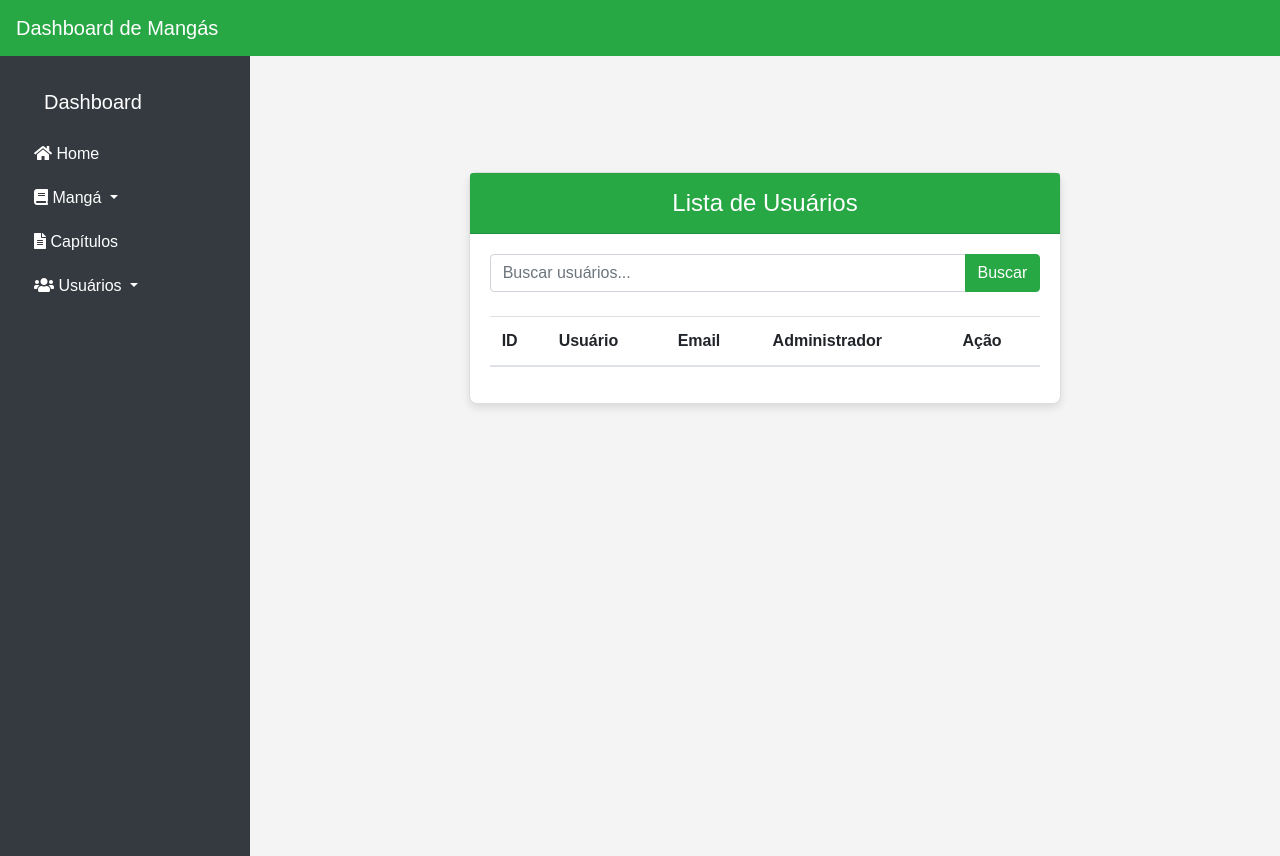
After one commit to ryuzak1/mangabox, a Flask app: page /users in a window 1280 px wide. The commit adds this page. Run offline with Flask 3, Linux system fonts and the light colour scheme; lists and menus that the app fills with data are empty; some libraries are stand-ins or nearby versions.

Commit message:
Adição para usuário, adição de imagens para os capitulos e mangás

```diff
--- a/app/routes.py
+++ b/app/routes.py
@@ -1,6 +1,6 @@
-from flask import Blueprint, render_template, request, redirect, url_for,jsonify
+from flask import Blueprint, render_template, request, redirect, url_for,jsonify,session,flash
 from config import db
-from app.models import Manga, Capitulo
+from app.models import Manga, Capitulo, User
 from flask_paginate import Pagination, get_page_parameter
 from datetime import datetime
 import os
@@ -10,7 +10,7 @@ from fpdf import FPDF
 from PIL import Image
 from io import BytesIO
 import logging
-
+from functools import wraps
 # Configurar logging
 logging.basicConfig(level=logging.INFO, format='%(asctime)s - %(levelname)s - %(message)s')
 
@@ -86,12 +86,43 @@ def processar_capitulos(url_base, capitulo_inicial, capitulo_final, manga_id, no
         capitulo_atual += 0.5
 
 
+
+
+def login_required(f):
+    @wraps(f)
+    def decorated_function(*args, **kwargs):
+        if 'user' not in session:
+            return redirect(url_for('routes.login'))
+        return f(*args, **kwargs)
+    return decorated_function
+
+
 @routes.route('/')
-def index():
-    mangas = Manga.query.all()
+@login_required
+def home():
     total_mangas = Manga.query.count()
-    categorias = db.session.query(Manga.categoria, db.func.count(Manga.categoria)).group_by(Manga.categoria).all()
-    return render_template('index.html', mangas=mangas, total_mangas=total_mangas, categorias=categorias)
+    total_capitulos = Capitulo.query.count()
+    mangas = Manga.query.order_by(Manga.id.desc()).limit(5).all()
+    return render_template('index.html', total_mangas=total_mangas, total_capitulos=total_capitulos, mangas=mangas)
+
+
+
+
+@routes.route('/login', methods=['GET', 'POST'])
+def login():
+    if request.method == 'POST':
+        username = request.form['username']
+        password = request.form['password']
+
+        if username == 'admin' and password == 'ninda':
+            session['user'] = username
+            return redirect(url_for('routes.home'))
+        else:
+            flash('Usuário ou senha incorretos!')
+
+    return render_template('login.html')
+
+
 
 @routes.route('/add', methods=['GET', 'POST'])
 def add():
@@ -119,13 +150,16 @@ def add_full_manga():
     if request.method == 'POST':
         url_base = request.form.get('url_base')
         capitulos_e_urls, manga_id, nome_manga = adicionar_manga_completo(url_base)
-        total_chapters = len(capitulos_e_urls)
 
-        response = {
-            'total_chapters': total_chapters,
-            'chapters': [{'number': capitulo, 'url': url, 'manga_id': manga_id, 'nome_manga': nome_manga} for capitulo, url in capitulos_e_urls if url]
-        }
-        return jsonify(response)
+        for numero_capitulo, capitulo_url in capitulos_e_urls:
+            try:
+                # Processar capítulo completo usando a lógica existente
+                processar_capitulos(url_base, float(numero_capitulo), float(numero_capitulo), manga_id, nome_manga)
+                logging.info(f"Capítulo {numero_capitulo} adicionado com sucesso.")
+            except Exception as e:
+                logging.error(f"Erro ao processar o capítulo {numero_capitulo}: {e}")
+
+        return jsonify({'success': True, 'message': 'Mangá completo adicionado com sucesso.'})
 
     return render_template('add_full.html')
 
@@ -150,7 +184,44 @@ def adicionar_manga_completo(url_base):
     descricao = data.find('p').get_text() if data.find('p') else 'Descrição Não Encontrada'
     categoria = 'Indefinido'
 
-    novo_manga = Manga(nome=titulo, descricao=descricao, categoria=categoria, url_base=url_base)
+    # Obter URL da imagem da capa
+    poster_div = sheader.find('div', class_='poster')
+    poster_url = poster_div.find('img')['src'] if poster_div and poster_div.find('img') else None
+
+    # Log do link da imagem de capa para verificar
+    logging.info(f"URL da imagem de capa: {poster_url}")
+
+    # Baixar a imagem da capa se a URL estiver disponível
+    if poster_url:
+        try:
+            logging.info("Iniciando download da imagem de capa.")
+            img_data = requests.get(poster_url).content
+            img_name = f"{titulo.replace(' ', '_')}_cover.jpg"
+            img_path = os.path.join(os.path.abspath(os.path.dirname(__file__)), '..', 'static', 'covers', img_name)  # Usar o diretório existente
+
+            # Criar o diretório se não existir
+            os.makedirs(os.path.dirname(img_path), exist_ok=True)
+
+            # Salvar a imagem da capa localmente
+            with open(img_path, 'wb') as handler:
+                handler.write(img_data)
+            logging.info(f"Imagem de capa salva com sucesso em {img_path}.")
+
+            # Verificar se o arquivo foi salvo e obter seu tamanho
+            if os.path.exists(img_path):
+                file_size = os.path.getsize(img_path)
+                logging.info(f"Arquivo salvo: {img_path} ({file_size} bytes)")
+            else:
+                logging.error("Erro: o arquivo da imagem de capa não foi encontrado no diretório.")
+
+        except Exception as e:
+            logging.error(f"Erro ao baixar ou salvar a imagem de capa: {e}")
+            img_name = None
+    else:
+        logging.warning("URL da imagem de capa não encontrada.")
+        img_name = None
+
+    novo_manga = Manga(nome=titulo, descricao=descricao, categoria=categoria, url_base=url_base, capa=img_name)
     db.session.add(novo_manga)
     db.session.commit()
 
@@ -186,17 +257,6 @@ def processar_capitulo_route():
     url_tratada = chapter_url.rsplit('-', 1)[0] + '-'
     processar_capitulos(url_tratada, float(chapter_number), float(chapter_number), manga_id, nome_manga)
     return jsonify(success=True)
-
-
-
-
-
-
-
-
-
-
-
 
 @routes.route('/edit/<int:id>', methods=['GET', 'POST'])
 def edit(id):
@@ -309,3 +369,43 @@ def delete_capitulo(id):
         db.session.delete(capitulo)
         db.session.commit()
     return redirect(url_for('routes.capitulos'))
+
+
+@routes.route('/register', methods=['GET', 'POST'])
+def register():
+    if request.method == 'POST':
+        username = request.form['username']
+        email = request.form['email']
+        password = request.form['password']
+        is_admin = 'is_admin' in request.form  # Ajuste para verificar o checkbox
+
+        # Verificar se o usuário ou email já existe
+        if User.query.filter_by(username=username).first() or User.query.filter_by(email=email).first():
+            flash('Usuário ou email já existe!', 'danger')
+        else:
+            user = User(username=username, email=email, password=password, is_admin=is_admin)
+            db.session.add(user)
+            db.session.commit()
+            flash('Usuário cadastrado com sucesso!', 'success')
+
+    return render_template('register.html')
+
+@routes.route('/users', methods=['GET', 'POST'])
+
+def list_users():
+    search_query = request.form.get('search_query', '')
+    if search_query:
+        users = User.query.filter(User.username.contains(search_query) | User.email.contains(search_query)).all()
+    else:
+        users = User.query.all()
+    return render_template('list_users.html', users=users, search_query=search_query)
+
+
+@routes.route('/delete_user/<int:user_id>', methods=['POST'])
+
+def delete_user(user_id):
+    user = User.query.get_or_404(user_id)
+    db.session.delete(user)
+    db.session.commit()
+    flash('Usuário excluído com sucesso!', 'success')
+    return redirect(url_for('routes.list_users'))
--- a/config.py
+++ b/config.py
@@ -3,5 +3,6 @@ from flask_sqlalchemy import SQLAlchemy
 db = SQLAlchemy()
 
 class Config:
+    SESSION_TYPE = 'filesystem'
     SQLALCHEMY_DATABASE_URI = 'sqlite:///manga.db'
     SQLALCHEMY_TRACK_MODIFICATIONS = False
--- a/static/css/styles.css
+++ b/static/css/styles.css
@@ -103,3 +103,44 @@ body {
     line-height: 30px;
     color: white;
 }
+
+.card {
+    margin: 20px 0;
+    border: 1px solid #ddd;
+    border-radius: 8px;
+    box-shadow: 0 4px 8px rgba(0, 0, 0, 0.1);
+}
+
+.card-title {
+    font-size: 1.25rem;
+    color: #fff;
+}
+
+.card-header {
+    font-size: 1.5rem;
+    color: #fff;
+}
+/* Outros estilos existentes */
+
+.custom-checkbox {
+    position: relative;
+    display: flex;
+    align-items: center;
+    justify-content: space-between;
+}
+
+.custom-checkbox .form-check-label {
+    flex-grow: 1;
+    margin-bottom: 0;
+}
+
+.custom-checkbox .form-check-input {
+    position: absolute;
+    right: 0; /* Mover o checkbox para a direita */
+    margin-top: .3rem;
+}
+/* Outros estilos existentes */
+
+img.rounded-circle {
+    object-fit: cover;
+}
--- a/templates/base.html
+++ b/templates/base.html
@@ -13,9 +13,12 @@
 <body>
     <header class="navbar navbar-expand-lg navbar-dark bg-success">
         <a class="navbar-brand" href="/">Dashboard de Mangás</a>
+        <button class="navbar-toggler" type="button" data-toggle="collapse" data-target="#sidebar" aria-controls="sidebar" aria-expanded="true" aria-label="Toggle navigation">
+            <span class="navbar-toggler-icon"></span>
+        </button>
     </header>
     <div class="d-flex">
-        <nav id="sidebar" class="bg-dark">
+        <nav id="sidebar" class="bg-dark collapse show">
             <div class="p-4">
                 <h1><a href="/" class="logo">Dashboard</a></h1>
                 <ul class="list-unstyled components mb-5">
@@ -41,6 +44,19 @@
                     <li class="{% if request.path == '/capitulos' %}active{% endif %}">
                         <a href="/capitulos"><i class="fas fa-file-alt"></i> Capítulos</a>
                     </li>
+                    <li>
+                        <a href="#userSubmenu" data-toggle="collapse" aria-expanded="false" class="dropdown-toggle">
+                            <i class="fas fa-users"></i> Usuários
+                        </a>
+                        <ul class="collapse list-unstyled" id="userSubmenu">
+                            <li>
+                                <a href="/register"><i class="fas fa-user-plus"></i> Add Usuário</a>
+                            </li>
+                            <li>
+                                <a href="/users"><i class="fas fa-users"></i> Listar Usuários</a>
+                            </li>
+                        </ul>
+                    </li>
                 </ul>
             </div>
         </nav>
--- /dev/null
+++ b/templates/list_users.html
@@ -0,0 +1,85 @@
+{% extends "base.html" %}
+
+{% block title %}Lista de Usuários - Dashboard de Mangás{% endblock %}
+
+{% block content %}
+    <div class="container">
+        <div class="row justify-content-center">
+            <div class="col-md-8">
+                <div class="card mt-5">
+                    <div class="card-header bg-success text-white text-center">Lista de Usuários</div>
+                    <div class="card-body">
+                        {% with messages = get_flashed_messages(with_categories=true) %}
+                        {% if messages %}
+                            <div class="alert-container">
+                                {% for category, message in messages %}
+                                    <div class="alert alert-{{ category }} alert-dismissible fade show" role="alert">
+                                        {{ message }}
+                                        <button type="button" class="close" data-dismiss="alert" aria-label="Close">
+                                            <span aria-hidden="true">&times;</span>
+                                        </button>
+                                    </div>
+                                {% endfor %}
+                            </div>
+                        {% endif %}
+                        {% endwith %}
+                        <form method="POST" class="mb-4">
+                            <div class="input-group">
+                                <input type="text" class="form-control" name="search_query" placeholder="Buscar usuários..." value="{{ search_query }}">
+                                <div class="input-group-append">
+                                    <button class="btn btn-success" type="submit">Buscar</button>
+                                </div>
+                            </div>
+                        </form>
+                        <table class="table table-striped">
+                            <thead>
+                                <tr>
+                                    <th>ID</th>
+                                    <th>Usuário</th>
+                                    <th>Email</th>
+                                    <th>Administrador</th>
+                                    <th>Ação</th>
+                                </tr>
+                            </thead>
+                            <tbody>
+                                {% for user in users %}
+                                    <tr>
+                                        <td>{{ user.id }}</td>
+                                        <td>{{ user.username }}</td>
+                                        <td>{{ user.email }}</td>
+                                        <td>{{ 'Sim' if user.is_admin else 'Não' }}</td>
+                                        <td>
+                                            <button class="btn btn-danger btn-sm" data-toggle="modal" data-target="#deleteModal{{ user.id }}">Excluir</button>
+                                            <!-- Modal de Confirmação -->
+                                            <div class="modal fade" id="deleteModal{{ user.id }}" tabindex="-1" role="dialog" aria-labelledby="deleteModalLabel{{ user.id }}" aria-hidden="true">
+                                                <div class="modal-dialog" role="document">
+                                                    <div class="modal-content">
+                                                        <div class="modal-header">
+                                                            <h5 class="modal-title" id="deleteModalLabel{{ user.id }}">Confirmar Exclusão</h5>
+                                                            <button type="button" class="close" data-dismiss="modal" aria-label="Close">
+                                                                <span aria-hidden="true">&times;</span>
+                                                            </button>
+                                                        </div>
+                                                        <div class="modal-body">
+                                                            Tem certeza que deseja excluir o usuário <strong>{{ user.username }}</strong>?
+                                                        </div>
+                                                        <div class="modal-footer">
+                                                            <button type="button" class="btn btn-secondary" data-dismiss="modal">Cancelar</button>
+                                                            <form method="POST" action="{{ url_for('routes.delete_user', user_id=user.id) }}">
+                                                                <button type="submit" class="btn btn-danger">Excluir</button>
+                                                            </form>
+                                                        </div>
+                                                    </div>
+                                                </div>
+                                            </div>
+                                        </td>
+                                    </tr>
+                                {% endfor %}
+                            </tbody>
+                        </table>
+                    </div>
+                </div>
+            </div>
+        </div>
+    </div>
+{% endblock %}
```
Also changed, not shown: app/__init__.py (+11 -2 lines), app/models.py (+13 -0 lines), templates/capitulos.html (+10 -6 lines), templates/index.html (+9 -9 lines), templates/listar_mangas.html (+7 -4 lines), templates/login.html (added, +39 -0 lines), templates/register.html (added, +50 -0 lines), 1 other file.
